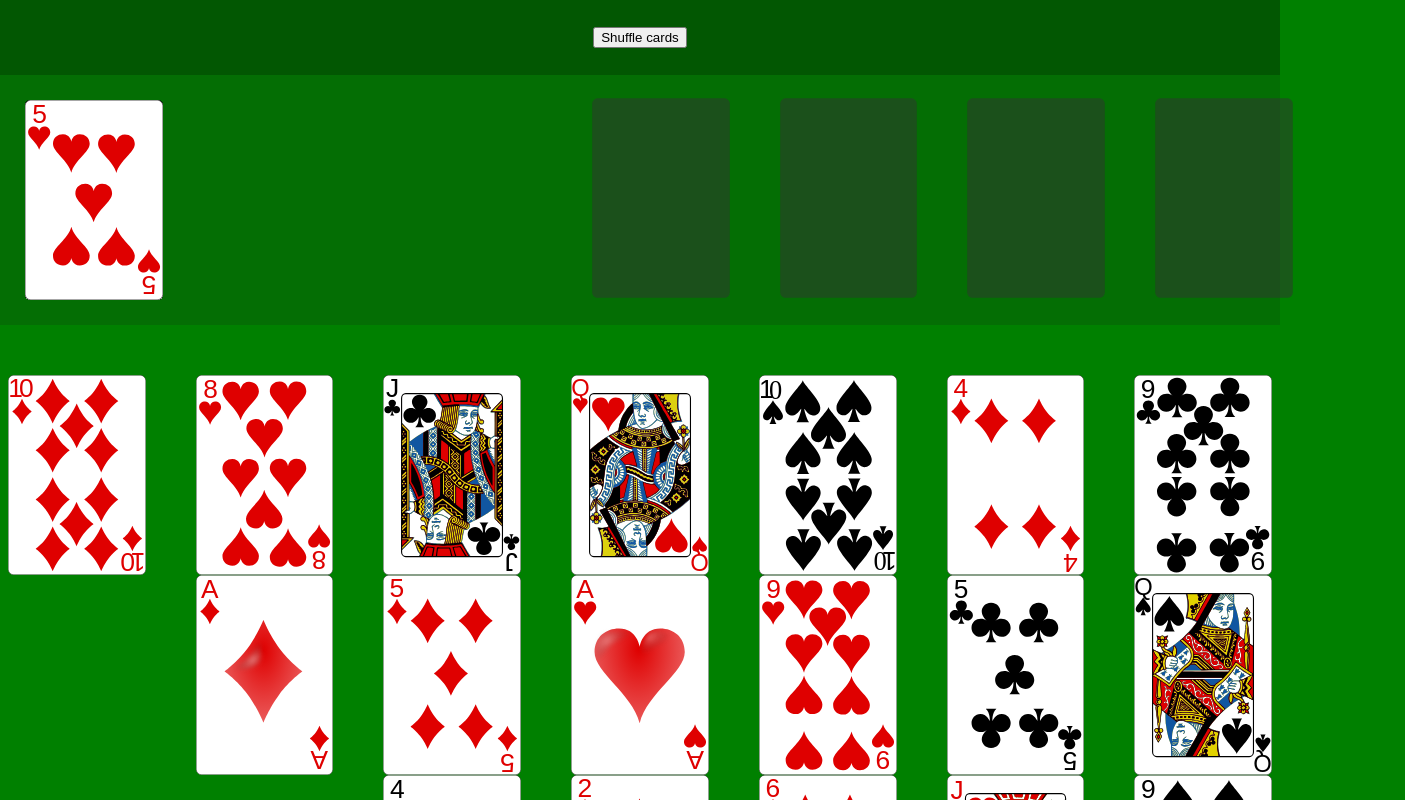
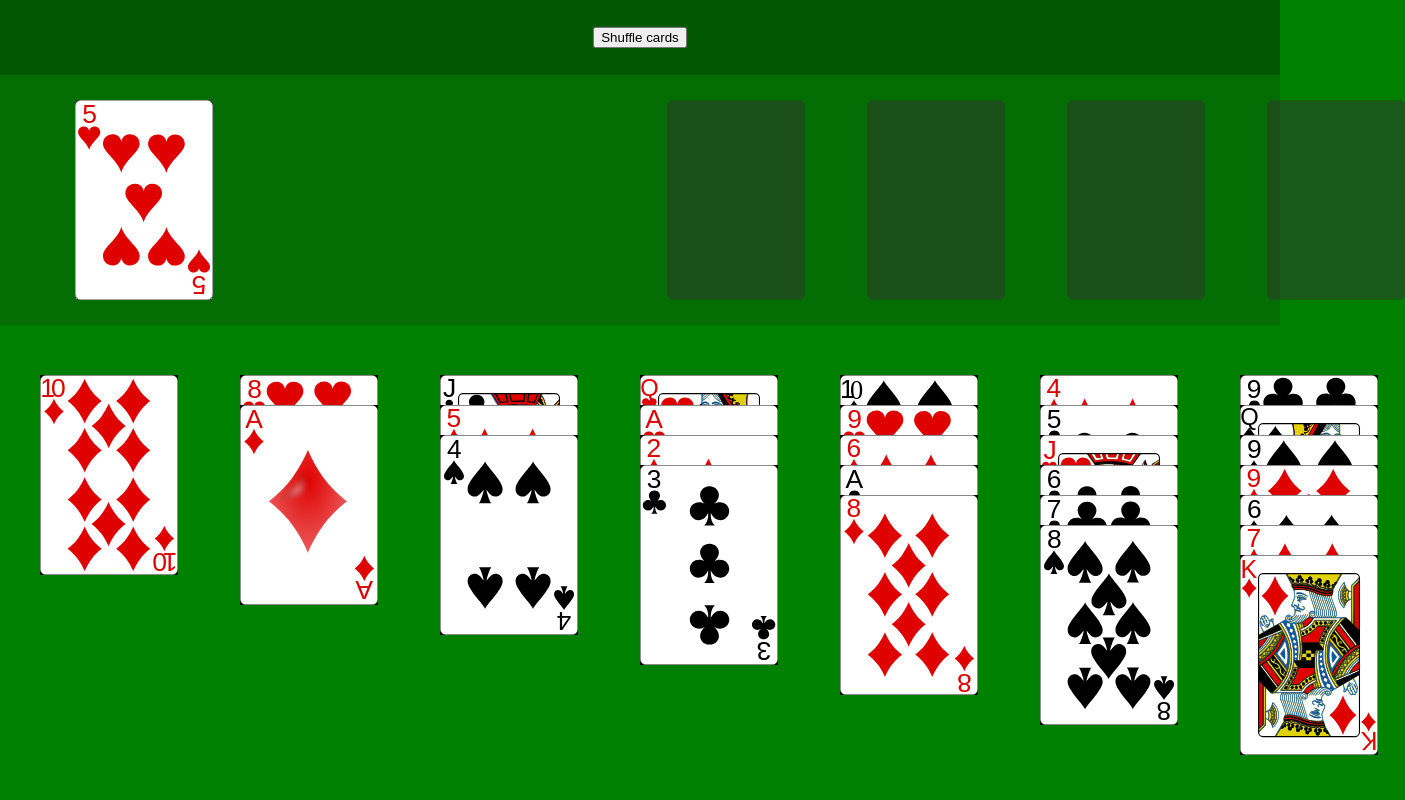
Before and after one commit to PiotrFoltyniewicz/Solitaire, a React (Vite) app: page / in a window 1280 px wide. Both pictures are taken after a click on the button "Shuffle cards". Shown: the top 800 px of the page, 1405 px wide, since content can reach past the window. Built offline with nearby package versions, Linux system fonts and the light colour scheme.

Commit message:
Improved main board cards display

```diff
--- a/index.html
+++ b/index.html
@@ -2,7 +2,7 @@
 <html lang="en">
   <head>
     <meta charset="UTF-8" />
-    <link rel="icon" type="image/svg+xml" href="/vite.svg" />
+    <link rel="icon" type="image/svg+xml" href="/cards/king_of_hearts.svg" />
     <meta name="viewport" content="width=device-width, initial-scale=1.0" />
     <title>Solitaire</title>
   </head>
--- a/src/App.jsx
+++ b/src/App.jsx
@@ -4,35 +4,32 @@ import FoundationBoard from './Components/FoundationBoard.jsx';
 import ExtraBoard from './Components/ExtraBoard.jsx';
 import Card from './Components/Card.jsx';
 import Menu from './Components/Menu.jsx';
-import {useState, useEffect} from 'react';
+import { useState, useEffect } from 'react';
 
 function App() {
 
   const [shuffledCards, setShuffledCards] = useState([]);
 
-  function shuffleCards(){
+  function shuffleCards() {
     const tempCardsArray = cardsData.slice();
     const arrLength = tempCardsArray.length;
     let outputCardsArray = [];
 
-    for(let i = 0; i < arrLength; i++){
+    for (let i = 0; i < arrLength; i++) {
       let rndIndex = Math.floor(Math.random() * tempCardsArray.length);
       outputCardsArray.push(tempCardsArray.splice(rndIndex, 1)[0]);
     }
-    setShuffledCards(outputCardsArray.map(card => {
-        return <Card key={card.id} number={card.number} color={card.color}/>
-    }))
+    setShuffledCards(outputCardsArray)
   }
 
-  console.log(shuffledCards);
   return (
     <div>
-      <Menu handleClick={shuffleCards}/>
+      <Menu handleClick={shuffleCards} />
       <div className='upperPart gameArea'>
-        <ExtraBoard cards={shuffledCards && shuffledCards.slice(28)}/>
+        <ExtraBoard cards={shuffledCards && shuffledCards.slice(28)} />
         <FoundationBoard />
       </div>
-      <MainBoard cards={shuffledCards && shuffledCards.slice(0,29)}/>
+      <MainBoard cards={shuffledCards && shuffledCards.slice(0, 29)} />
     </div>
   )
 }
--- a/src/Components/Card.jsx
+++ b/src/Components/Card.jsx
@@ -1,6 +1,6 @@
 export default function Card(props) {
 
-    return (
-      <img className='card' src={`/cards/${props.number}_of_${props.color}.svg`}/>
-    )
-  }
+  return (
+    <img className='card' src={`/cards/${props.number}_of_${props.color}.svg`} style={props.shift} />
+  )
+}
--- a/src/Components/ExtraStack.jsx
+++ b/src/Components/ExtraStack.jsx
@@ -1,8 +1,12 @@
+import Card from "./Card"
+
 export default function ExtraStack(props) {
 
-    return (
-      <div className='extraStack'>
-        {props.cards}
-      </div>
-    )
-  }
+  return (
+    <div className='extraStack'>
+      {props.cards.map(card => {
+        return <Card key={card.id} number={card.number} color={card.color} />
+      })}
+    </div>
+  )
+}
--- a/src/Components/MainStack.jsx
+++ b/src/Components/MainStack.jsx
@@ -1,8 +1,19 @@
+import { useState } from 'react'
+import Card from "./Card"
+
 export default function MainStack(props) {
 
-    return (
-      <div className='mainStack'>
-        {props.cards}
-      </div>
-    )
+  const styles = [];
+
+  for (let i = 0; i < props.cards.length; i++) {
+    styles.push({ top: (i * 30) + 'px', backgroundColor: 'black' })
   }
+  return (
+    <div className='mainStack'>
+      {props.cards.map((card, i) => {
+        i++;
+        return <Card key={card.id} number={card.number} color={card.color} shift={styles[i - 1]} />
+      })}
+    </div>
+  )
+}
--- a/src/index.css
+++ b/src/index.css
@@ -29,19 +29,28 @@ body{
 
 .extraBoard{
     width: 40%;
+    padding-left: 50px;
 }
 
 .foundationBoard{
     width: 60%;
     display: flex;
     justify-content: start;
-    align-items: center;
+    align-items: start;
     padding-left: 50px;
 }
 
 .foundationStack{
-    margin: 25px;
+    margin: 0 100px;
+    position: relative;
+    display: flex;
+    flex-direction: column;
 }
+
+.foundationStack > .card{
+    position: absolute;
+}
+
 
 .mainBoard{
     display: flex;
@@ -51,9 +60,13 @@ body{
 
 .mainStack{
     position: relative;
-    margin: 0 25px;
+    margin: 0 100px;
     display: flex;
     flex-direction: column;
+}
+
+.mainStack > .card{
+    position: absolute;
 }
 
 .extraStack{
```
Also changed, not shown: src/Components/ExtraBoard.jsx (+6 -6 lines), src/Components/FoundationStack.jsx (+7 -6 lines), src/Components/MainBoard.jsx (+12 -12 lines), src/Components/FoundationBoard.jsx (indentation only), src/Components/Menu.jsx (indentation only).
